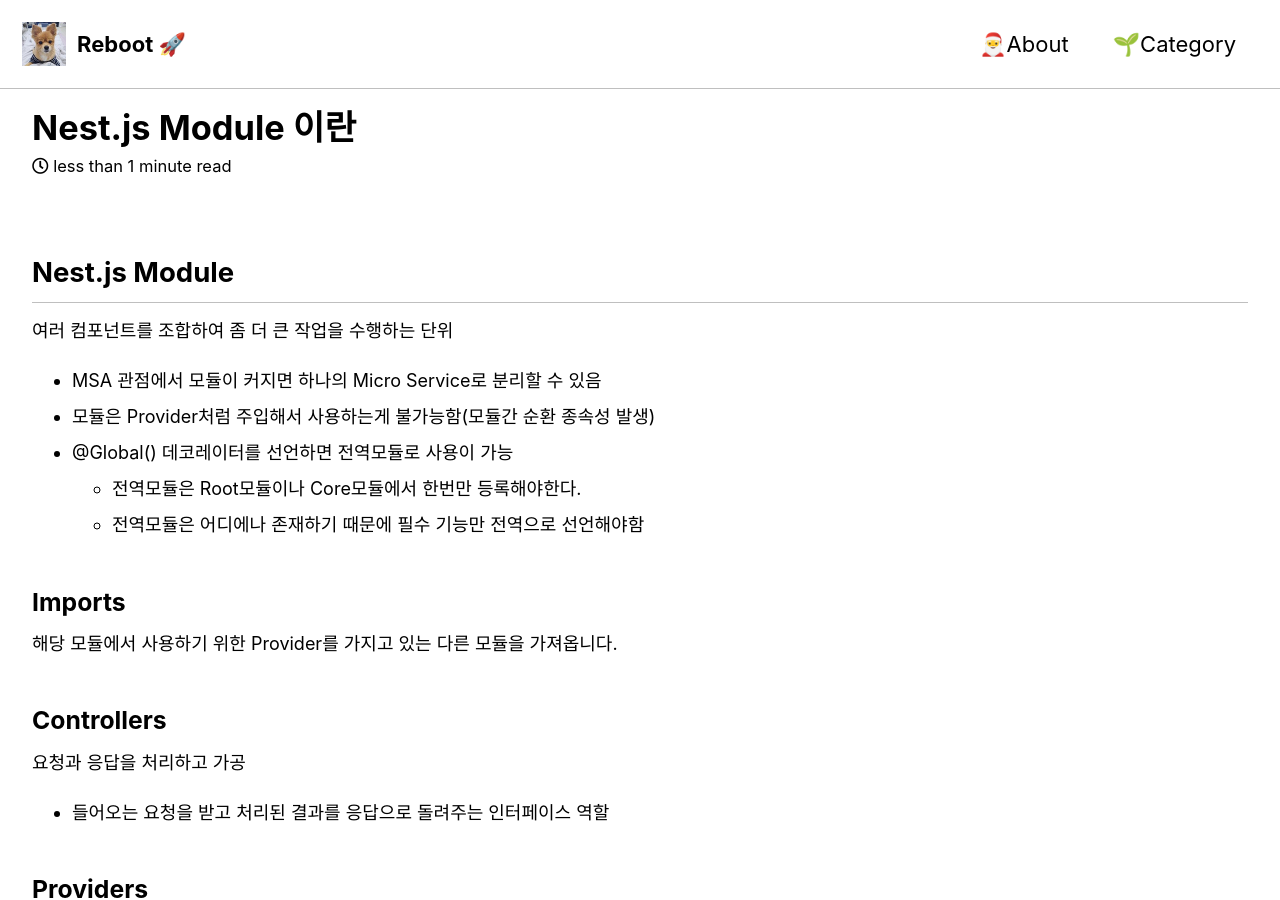
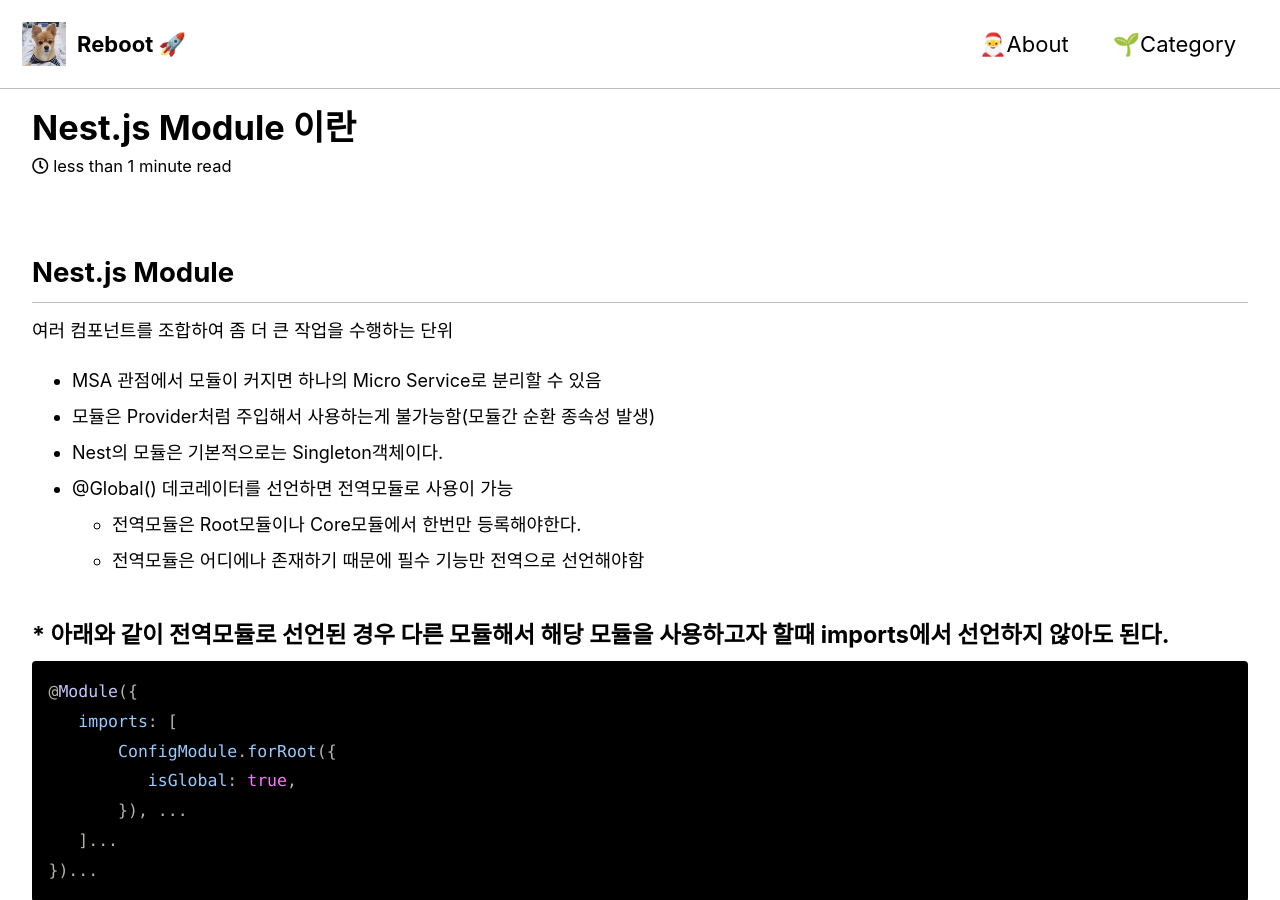
Before and after one commit to haneulch/haneulch.github.io, a Jekyll site: the page built from _posts/2022-02-14-nest-module.md, in a window 1280 px wide and 900 px high. Built offline with Jekyll 4.4.1, drawn with Linux system fonts in a browser that asks for light colours; cached includes are drawn as plain includes; emoji names are drawn with the system emoji font.

Commit message:
fix: update nest module post

````diff
--- a/_posts/2022-02-14-nest-module.md
+++ b/_posts/2022-02-14-nest-module.md
@@ -9,9 +9,21 @@ comments: true
 여러 컴포넌트를 조합하여 좀 더 큰 작업을 수행하는 단위
  - MSA 관점에서 모듈이 커지면 하나의 Micro Service로 분리할 수 있음
  - 모듈은 Provider처럼 주입해서 사용하는게 불가능함(모듈간 순환 종속성 발생)
+ - Nest의 모듈은 기본적으로는 Singleton객체이다.
  - @Global() 데코레이터를 선언하면 전역모듈로 사용이 가능
    - 전역모듈은 Root모듈이나 Core모듈에서 한번만 등록해야한다.
    - 전역모듈은 어디에나 존재하기 때문에 필수 기능만 전역으로 선언해야함
+
+#### * 아래와 같이 전역모듈로 선언된 경우 다른 모듈해서 해당 모듈을 사용하고자 할때 imports에서 선언하지 않아도 된다.
+```typescript
+@Module({
+   imports: [
+       ConfigModule.forRoot({
+          isGlobal: true,
+       }), ...
+   ]...
+})...
+```
 
 ### Imports
 해당 모듈에서 사용하기 위한 Provider를 가지고 있는 다른 모듈을 가져옵니다.
````
